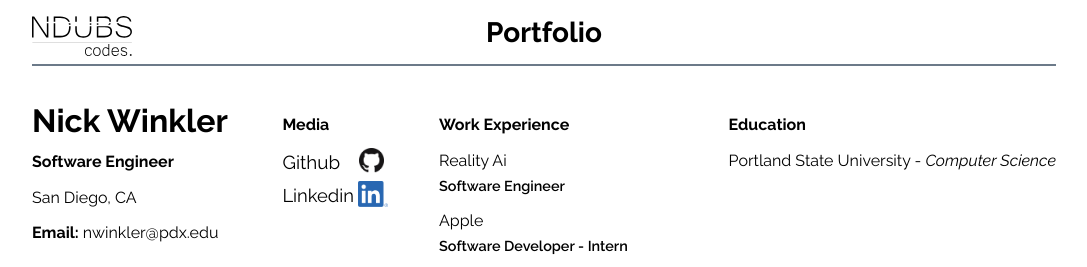
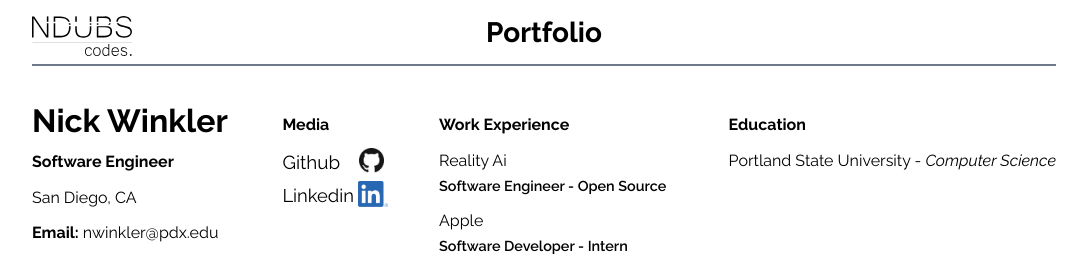
Before and after one commit to ndubs18/portfolioV2, a React (Create React App) app: page / in a window 1280 px wide. Shown: the top 267 px of the page, without its empty margins (96-1183 px from the left). Built offline with nearby package versions, Linux system fonts and the light colour scheme.

Commit message:
updated work desc

```diff
--- a/src/App.js
+++ b/src/App.js
@@ -32,7 +32,7 @@ function App() {
               </div>
               <div id="experience">
                 <p><b>Work Experience</b></p>
-                <p>Reality Ai<br /> <b style={{ fontSize: ".9rem", fontWeight: "600" }}>Software Engineer</b></p>
+                <p>Reality Ai<br /> <b style={{ fontSize: ".9rem", fontWeight: "600" }}>Software Engineer - Open Source</b></p>
                 <p>Apple <br /><b style={{ fontSize: ".9rem", fontWeight: "600" }}>Software Developer - Intern</b></p>
                 <p>Apple <br /><b style={{ fontSize: ".9rem", fontWeight: "600" }}>Sales Specialist</b></p>
                 <p>Providence Health and Services <br /><b style={{ fontSize: ".9rem", fontWeight: "600" }}>IS Support Technician</b></p>
```
